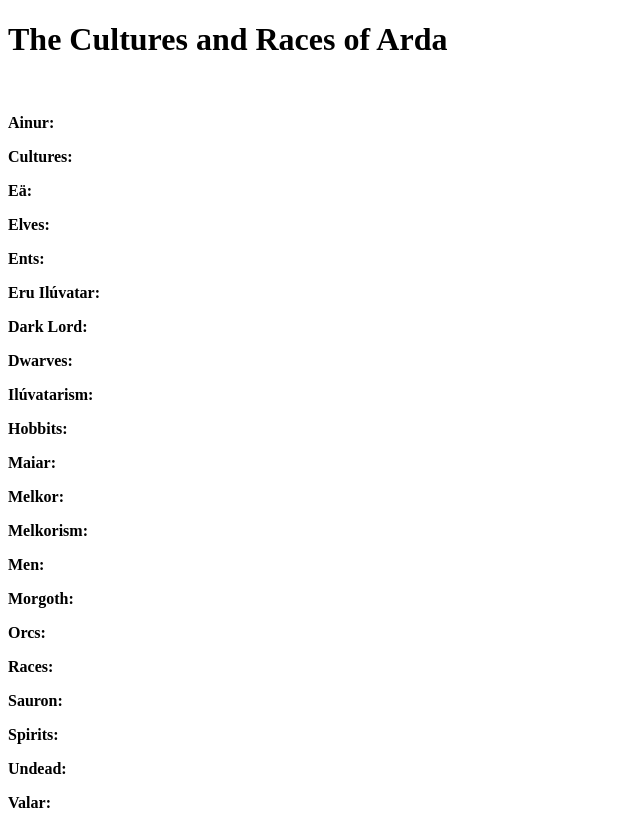
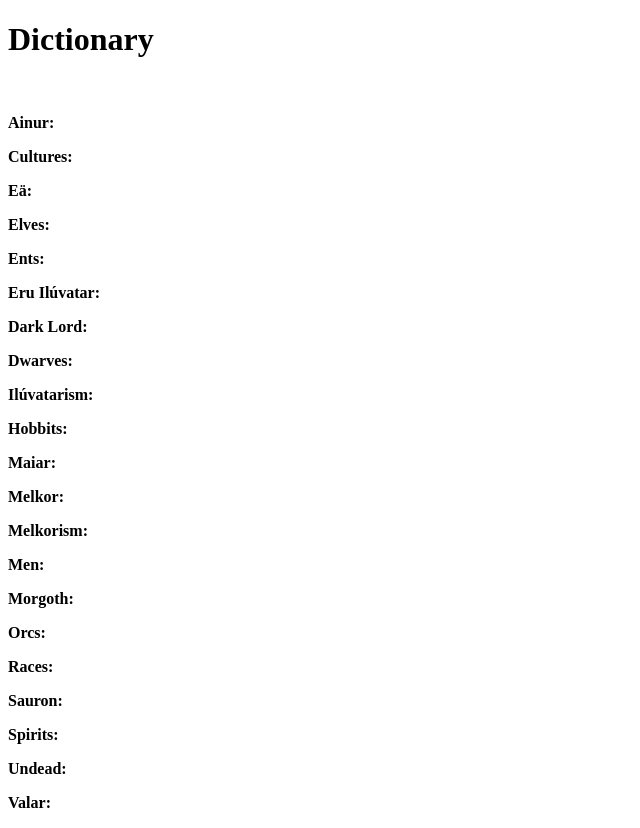
Before and after one commit to MythicSalmon/Tolkien, a plain HTML site: page dictionary.html in a window 1280 px wide. Shown: the whole page, without its empty margins (0-640 px from the left). Drawn offline with Linux system fonts and the light colour scheme.

Commit message:
Fixed dictionary title

```diff
--- a/dictionary.html
+++ b/dictionary.html
@@ -2,7 +2,7 @@
 <html lang="en">
 </head>
 <body>
-  <h1>The Cultures and Races of Arda</h1>
+  <h1>Dictionary</h1>
 <br>
   <p><b>Ainur:</b></p>
 <p><b>Cultures:</b></p>
```
